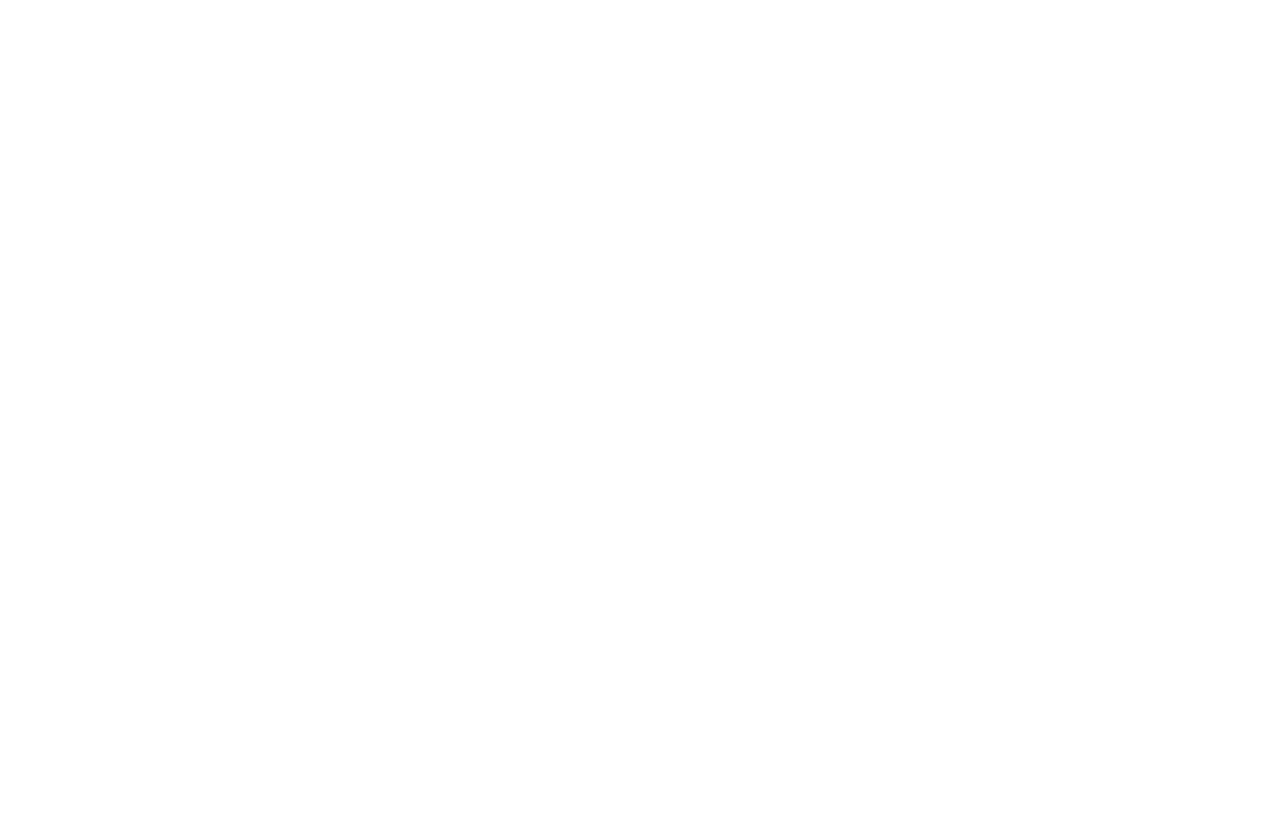
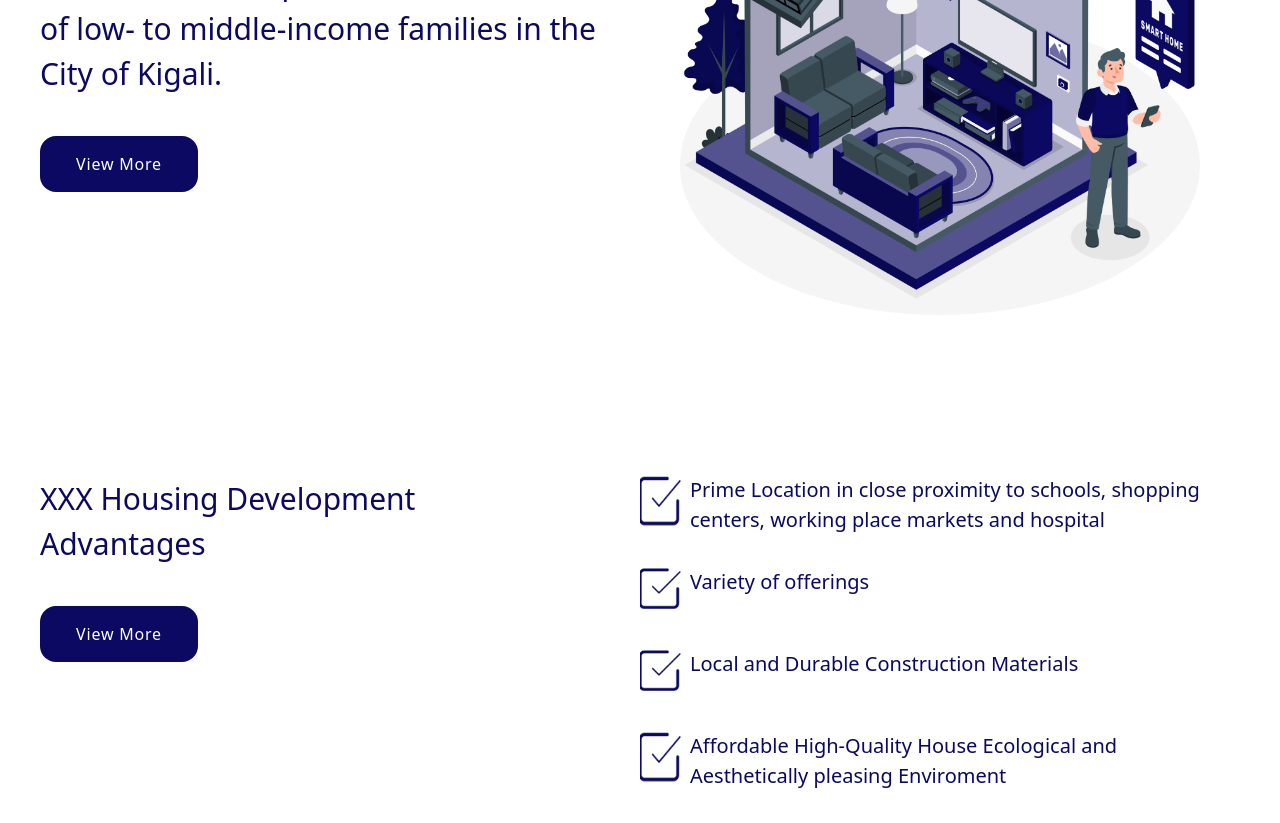
Before and after one commit to nyirurugoomar/House-Rent-App, a React (Create React App) app: page / in a window 1280 px wide. Shown: the part 1340-2163 px from the top of the page. Before the commit the page ends 1168 px from the top, so only its background shows below. Built offline with nearby package versions, Linux system fonts and the light colour scheme.

Commit message:
adding details component

```diff
--- /dev/null
+++ b/src/components/About.jsx
@@ -0,0 +1,23 @@
+import React from 'react'
+import smarthouse from '../assets/amico.png'
+
+function About() {
+  return (
+    <>
+    <div id='about' className='w-screen h-full text-center '>
+        <div className='grid md:grid-cols-2 max-w-[1340px] m-auto mx-10  '>
+        <div className='flex flex-col justify-center md:items-start mb-20 '>
+            {/* <h1 className=' text-[75px] text-start text-white font-[700] tracking-wide '>Let Us Help You To Choose Your Best</h1> */}
+            <p className='text-[30px] font-[300] text-[#0B0961] text-start'>XXXXX is developing durably- and sustainably designed one- to four-bedroom homes priced within the means of low- to middle-income families in the City of Kigali.</p>
+             <button className='bg-[#0B0961] text-white p-4 rounded-2xl w-[158px] mt-10 tracking-wider'>View More</button>
+        </div>
+        <div>
+          <img className='w-full px-10 ' src={smarthouse}alt='/'/>
+       </div>
+       </div>
+      </div>
+    </>
+  )
+}
+
+export default About
--- /dev/null
+++ b/src/components/Details.jsx
@@ -0,0 +1,46 @@
+import React from 'react'
+import check from '../assets/check-square.png'
+
+function Details() {
+  return (
+    <>
+    <div id='detail' className='w-screen h-full text-center mt-20 '>
+        <div className='grid md:grid-cols-2 max-w-[1340px] m-auto mx-10  '>
+        <div className='flex flex-col justify-center md:items-start mb-20 '>
+            {/* <h1 className=' text-[75px] text-start text-white font-[700] tracking-wide '>Let Us Help You To Choose Your Best</h1> */}
+            <p className='text-[30px] font-[300] text-[#0B0961] text-start w-[410px]'>XXX Housing Development Advantages</p>
+             <button className='bg-[#0B0961] text-white p-4 rounded-2xl w-[158px] mt-10 tracking-wider'>View More</button>
+        </div>
+
+        <div className='  justify-center md:items-start mt-20 '>
+            <div className='flex flex-row mb-8'>
+               <img src={check} width={'50px'}  alt=''/>
+               <p  className='text-[20px] font-[300] text-[#0B0961] text-start'> Prime Location in close proximity to schools, shopping centers, working place markets and hospital</p>
+            </div>
+
+            <div className='flex flex-row mb-8'>
+               <img src={check} width={'50px'}  alt=''/>
+               <p  className='text-[20px] font-[300] text-[#0B0961] text-start'> Variety of offerings</p>
+            </div>
+
+            <div className='flex flex-row mb-8'>
+               <img src={check} width={'50px'}  alt=''/>
+               <p  className='text-[20px] font-[300] text-[#0B0961] text-start'>Local and Durable Construction Materials</p>
+            </div>
+
+            <div className='flex flex-row mb-8'>
+               <img src={check} width={'50px'}  alt=''/>
+               <p  className='text-[20px] font-[300] text-[#0B0961] text-start'>Affordable High-Quality House Ecological and Aesthetically pleasing Enviroment</p>
+            </div>
+
+        </div>
+
+
+
+       </div>
+      </div>
+    </>
+  )
+}
+
+export default Details
--- a/src/components/Home.jsx
+++ b/src/components/Home.jsx
@@ -1,4 +1,6 @@
 import React from 'react'
+import About from './About'
+import Details from './Details'
 import Features from './Features'
 import Hero from './Hero'
 import Navbar from './Navbar'
@@ -10,6 +12,8 @@
      <Navbar/>
      <Hero/>
      <Features/>
+     <About/>
+     <Details/>
     </>
   )
 }
```
Also changed, not shown: src/assets/amico.png (added), src/assets/check-square.png (added).
